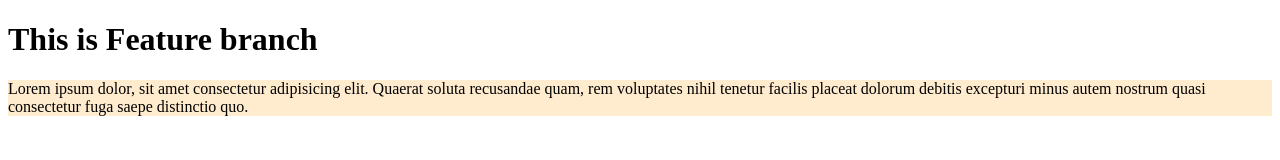
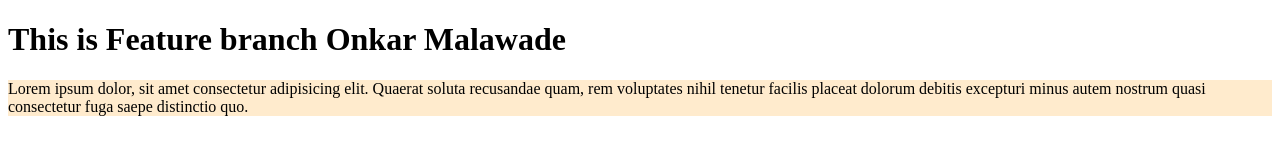
Before and after one commit to OnkarMalawade/localRepo, a plain HTML site: page index.html in a window 1280 px wide. Drawn offline with Linux system fonts and the light colour scheme.

Commit message:
Name Add

```diff
--- a/index.html
+++ b/index.html
@@ -8,7 +8,7 @@
 </head>
 <body>
     <h1>
-        This is Feature branch
+        This is Feature branch <b>Onkar Malawade</b>
     </h1>
     <p>
         Lorem ipsum dolor, sit amet consectetur adipisicing elit. Quaerat soluta recusandae quam, rem voluptates nihil tenetur facilis placeat dolorum debitis excepturi minus autem nostrum quasi consectetur fuga saepe distinctio quo.
```
